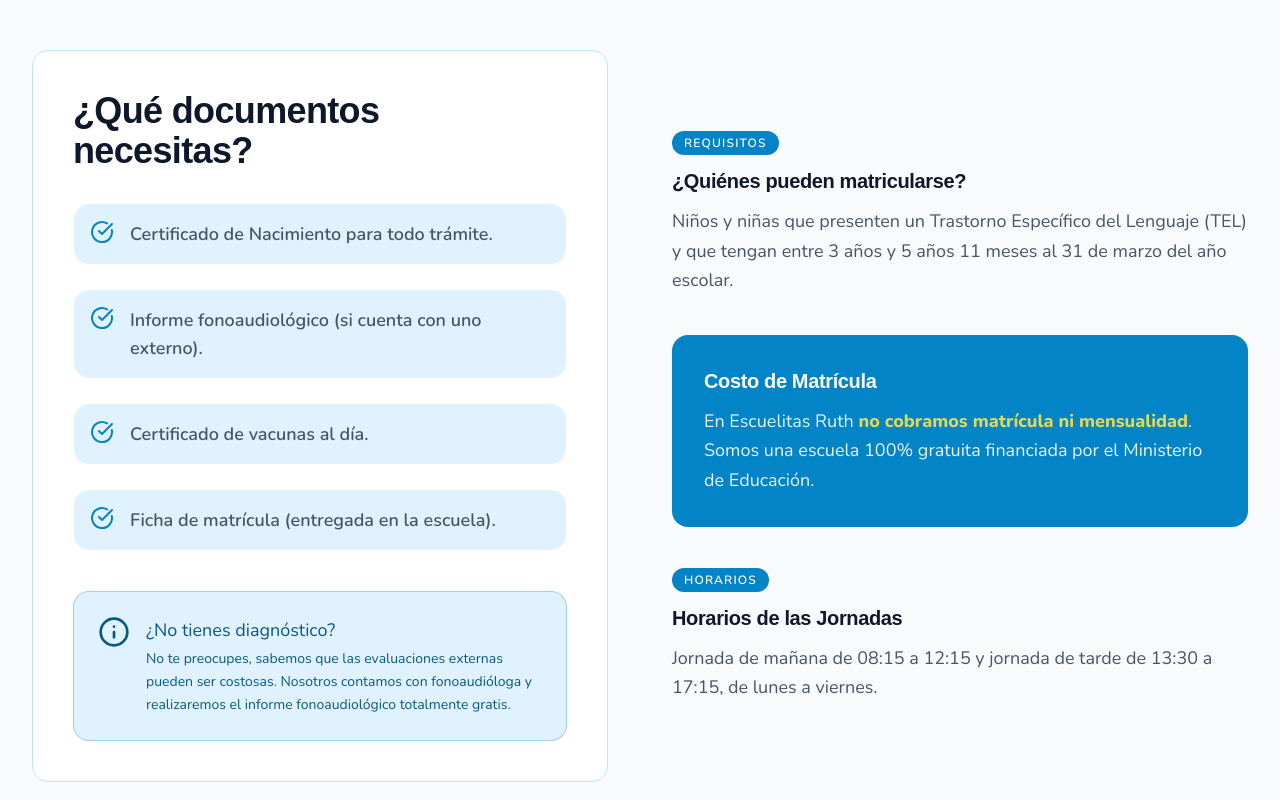
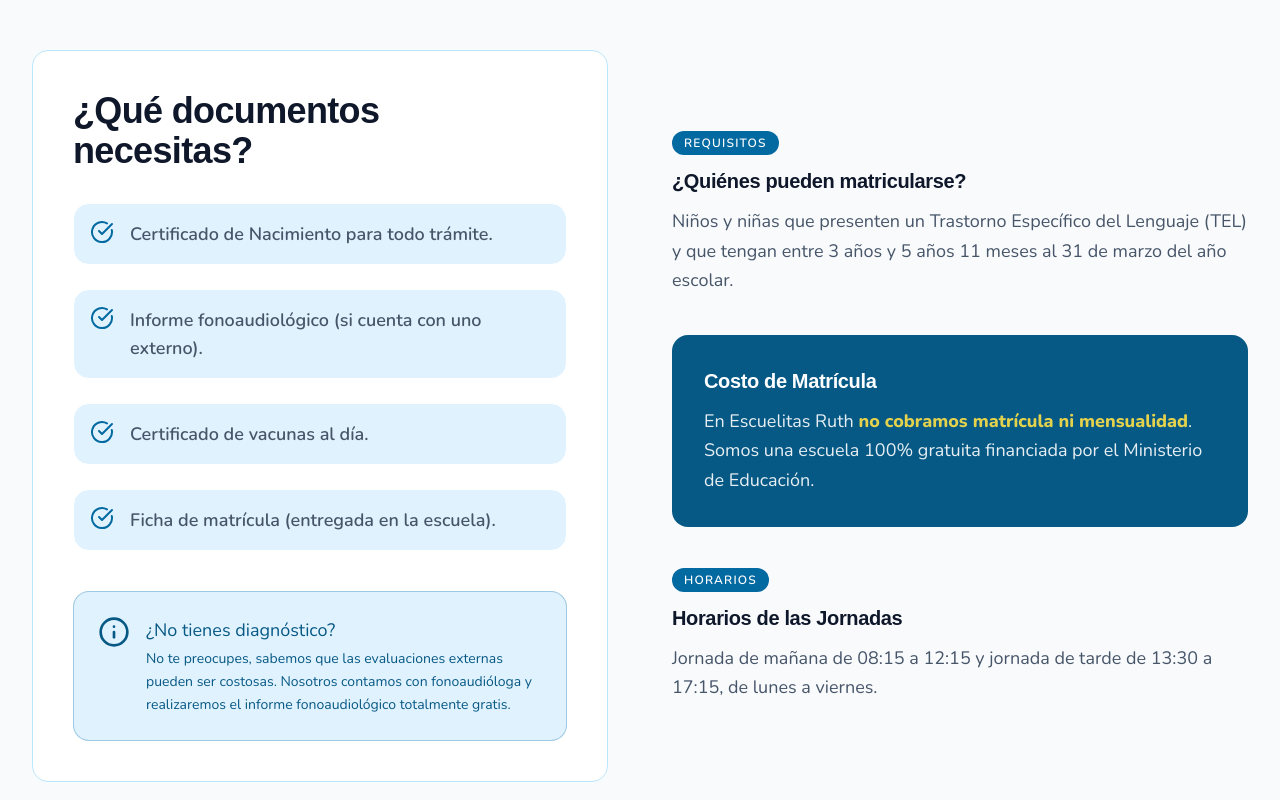
Before and after one commit to barvaro0411/escuelitas_ruth, a Next.js app: page /admision in a window 1280 px wide. Shown: the part 980-1780 px from the top of the page. Built offline with nearby package versions, Linux system fonts and the light colour scheme; no server answers; a web font is replaced by a local one.

Commit message:
fix(a11y): asegurar contraste de color WCAG AA en temas y secciones oscuras

```diff
--- a/src/app/admision/page.tsx
+++ b/src/app/admision/page.tsx
@@ -184,7 +184,7 @@ export default function AdmisionPage() {
                 </p>
               </div>
 
-              <div className="relative p-8 rounded-2xl bg-primary text-white hover:-translate-y-1 transition-transform">
+              <div className="relative p-8 rounded-2xl bg-primary-dark text-white hover:-translate-y-1 transition-transform">
                 <h3 className="font-extrabold mb-3 text-xl">
                   Costo de Matrícula
                 </h3>
--- a/src/app/globals.css
+++ b/src/app/globals.css
@@ -14,11 +14,11 @@
   --border: #bae6fd; /* filetes celestes suaves */
 
   /* Celeste & Azul institucional (Delantales y estructura) */
-  --primary: #0284c7; /* Celeste institucional vivo */
+  --primary: #0369a1; /* Azul celeste institucional con contraste accesible WCAG AA */
   --primary-dark: #075985; /* Azul celeste profundo para encabezados y alto contraste */
 
-  /* Acento celeste vibrante */
-  --accent: #0284c7;
+  /* Acento institucional con contraste accesible WCAG AA */
+  --accent: #0369a1;
 
   /* Amarillo de marca: Acción, calidez y alegría */
   --action: #facc15; /* Amarillo escolar alegre */
--- a/src/app/trastorno-especifico-lenguaje/page.tsx
+++ b/src/app/trastorno-especifico-lenguaje/page.tsx
@@ -207,8 +207,8 @@ export default function TrastornoEspecificoLenguajePage() {
           </div>
         </PageHero>
 
-        {/* ── STATS STRIP ── */}
-        <section className="py-12 bg-primary text-white border-b border-primary-dark/30">
+        {/* ── QUICK SUMMARY BAR ── */}
+        <section className="py-12 bg-primary-dark text-white border-b border-white/10">
           <div className="max-w-7xl mx-auto px-4 sm:px-6 lg:px-8">
             <div className="grid grid-cols-1 sm:grid-cols-3 gap-6">
               {telFacts.map((fact) => (
@@ -221,7 +221,7 @@ export default function TrastornoEspecificoLenguajePage() {
                   >
                     {fact.value}
                   </span>
-                  <p className="font-semibold text-white/80 leading-snug text-sm">
+                  <p className="font-semibold text-white leading-snug text-sm">
                     {fact.label}
                   </p>
                 </div>
@@ -371,7 +371,7 @@ export default function TrastornoEspecificoLenguajePage() {
         </section>
 
         {/* ── WHAT DOES A LANGUAGE SCHOOL DO ── */}
-        <section className="py-24 bg-primary text-white">
+        <section className="py-24 bg-primary-dark text-white">
           <div className="max-w-7xl mx-auto px-4 sm:px-6 lg:px-8">
             <div className="grid grid-cols-1 lg:grid-cols-2 gap-12 items-center mb-16">
               <div>
@@ -382,7 +382,7 @@ export default function TrastornoEspecificoLenguajePage() {
                 <h2 className="font-extrabold text-white tracking-tight leading-[1.1] mb-5 text-3xl sm:text-4xl">
                   ¿Qué hace una escuela de lenguaje?
                 </h2>
-                <p className="text-lg text-white/80 leading-relaxed mb-6">
+                <p className="text-lg text-white/90 leading-relaxed mb-6">
                   Una escuela de lenguaje no es solo un jardín infantil. Es un
                   establecimiento especializado que combina educación parvularia
                   con intervención fonoaudiológica diaria, diseñado
@@ -432,7 +432,7 @@ export default function TrastornoEspecificoLenguajePage() {
                   <h3 className="font-extrabold text-white mb-3 leading-tight text-xl">
                     {feature.title}
                   </h3>
-                  <p className="text-white/80 leading-relaxed text-sm">
+                  <p className="text-white/90 leading-relaxed text-sm">
                     {feature.description}
                   </p>
                 </div>
```
